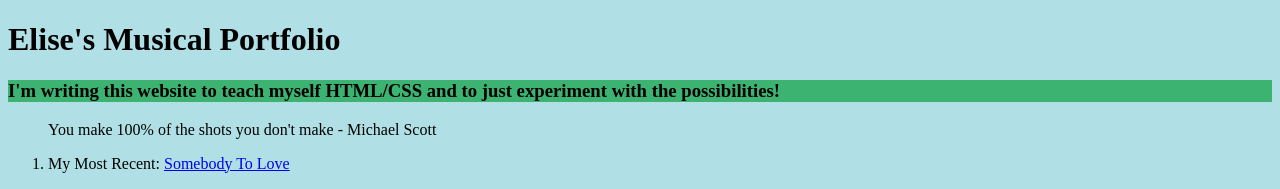
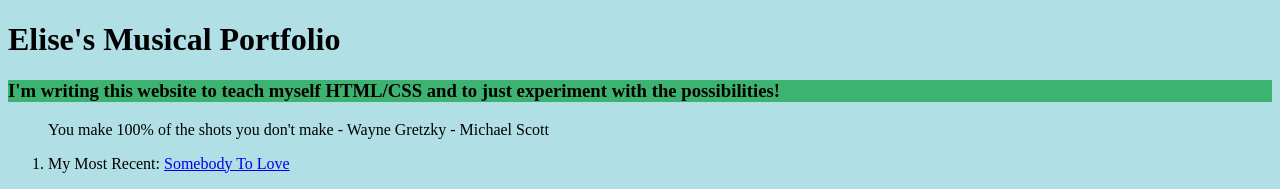
Before and after one commit to elisepope96/elisepope96.github.io, a plain HTML site: page index.html in a window 1280 px wide. Shown: the top 189 px of the page. Drawn offline with Linux system fonts and the light colour scheme; grey boxes are pictures that could not be loaded.

Commit message:
refactor: added correct citation for quote

```diff
--- a/index.html
+++ b/index.html
@@ -11,8 +11,8 @@
       </h1>
       <h3 style="background-color:MediumSeaGreen;">I'm writing this website to teach myself HTML/CSS and to just experiment with the possibilities!
       </h3>
-        <blockquote cite="http://www.worldwildlife.org/who/index.html">
-            You make 100% of the shots you don't make - Michael Scott
+        <blockquote cite="https://imgur.com/gallery/xByII">
+            You make 100% of the shots you don't make - Wayne Gretzky - Michael Scott
         </blockquote>
         <ol>
             <li> My Most Recent: <a href=”https://youtu.be/MFc4NKQj6oE”> Somebody To Love </a>
```
